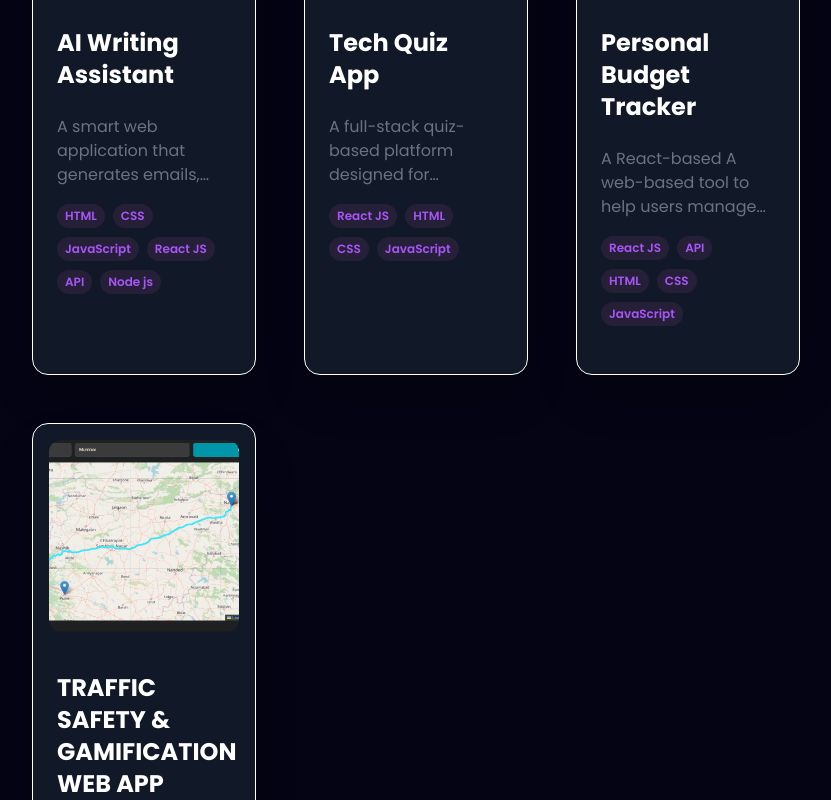
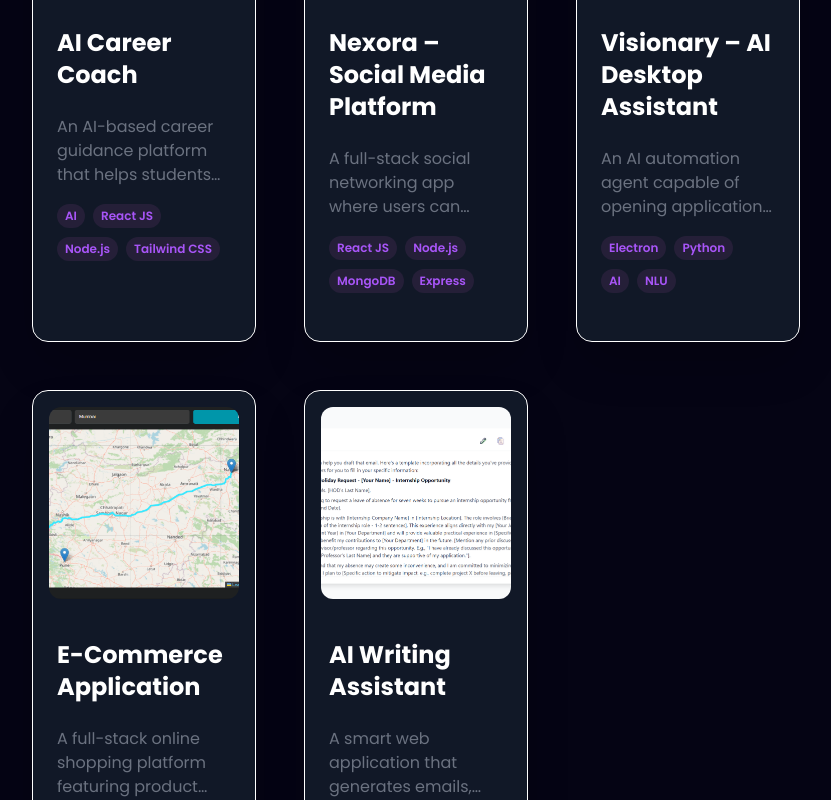
Before and after one commit to aryangithub02/My-Resume, a React (Vite) app: page / in a window 1280 px wide. Shown: the part 3220-4020 px from the top of the page, without its empty margins (224-1055 px from the left). Built offline with nearby package versions, Linux system fonts and the light colour scheme.

Commit message:
Update project details in constants.js for improved clarity and relevance

```diff
--- a/src/constants.js
+++ b/src/constants.js
@@ -146,38 +146,50 @@ export const SkillsInfo = [
   export const projects = [
     {
       id: 0,
-      title: " AI Writing Assistant",
+      title: "AI Career Coach",
       description:
-       "A smart web application that generates emails, blogs , stories in multiple tones (formal, casual, friendly, professional) using genrative ai",
+        "An AI-based career guidance platform that helps students select career paths and improve employability. Features include personalized recommendations, resume analysis, skill gap detection, interview prep, and learning roadmaps.",
       image: githubdetLogo,
-      tags: ["HTML", "CSS", "JavaScript", "React JS", "API","Node js"],
-      github: "https://github.com/aryangithub02/Ai-writer-assistant",
+      tags: ["AI","React JS","Node.js","Tailwind CSS"],
+      github: "https://github.com/aryangithub02/AI-Career-Coach",
+      webapp: "https://aicareercoach-ijxq.vercel.app/"
     },
     {
       id: 1,
-      title: "Tech Quiz App",
+      title: "Nexora – Social Media Platform",
       description:
-        "A full-stack quiz-based platform designed for programmers / developers to practice technical questions and improve their preparation journey effectively.",
+        "A full-stack social networking app where users can create profiles, post content, follow others, and engage via likes and comments. Built with React front‑end and Node.js backend.",
       image: csprepLogo,
-      tags: ["React JS", "HTML", "CSS", "JavaScript"],
-      github: "https://github.com/aryangithub02/Quiz-app",
+      tags: ["React JS","Node.js","MongoDB","Express"],
+      github: "https://github.com/aryangithub02/Nexora",
+      webapp: "https://nexora-9vwj.vercel.app/"
     },
     {
       id: 2,
-      title: "Personal Budget Tracker",
+      title: "Visionary – AI Desktop Assistant",
       description:
-        "A React-based A web-based tool to help users manage their income, expenses, and savings effectively..",
+        "An AI automation agent capable of opening applications, accessing files, executing system commands, and responding to natural language instructions.",
       image: movierecLogo,
-      tags: ["React JS", "API", "HTML", "CSS", "JavaScript"],
-      github: "https://github.com/aryangithub02/Personal-Budget_Tracker",
+      tags: ["Electron","Python","AI","NLU"],
+      github: "https://github.com/aryangithub02/Visionary-AI-Assistant",
     },
     {
       id: 3,
-      title: "TRAFFIC SAFETY & GAMIFICATION WEB APP",
+      title: "E-Commerce Application",
       description:
-        "This web application is built to promote *public safety on roads by integrating real-time traffic route planning, live alerts,and gamification rewards for user engagement.",
+        "A full-stack online shopping platform featuring product catalogs, shopping cart, user authentication, order management, and search/filter functionality.",
       image: npmLogo,
-      tags: ["React JS","Handlebars", "Node.js", "NPM", "Validation"],
-      github: "https://github.com/aryangithub02/Go-flow",
-    }
+      tags: ["React JS","Node.js","Express","MongoDB"],
+      github: "https://github.com/aryangithub02/E-Commerce-App",
+    },
+    {
+      id: 4,
+      title: "AI Writing Assistant",
+      description:
+        "A smart web application that generates emails, blogs, and stories in multiple tones (formal, casual, friendly, professional) using generative AI.",
+      image: githubdetLogo,
+      tags: ["HTML","CSS","JavaScript","React JS","API","Node.js"],
+      github: "https://github.com/aryangithub02/Ai-writer-assistant",
+
+    },
   ];
```
